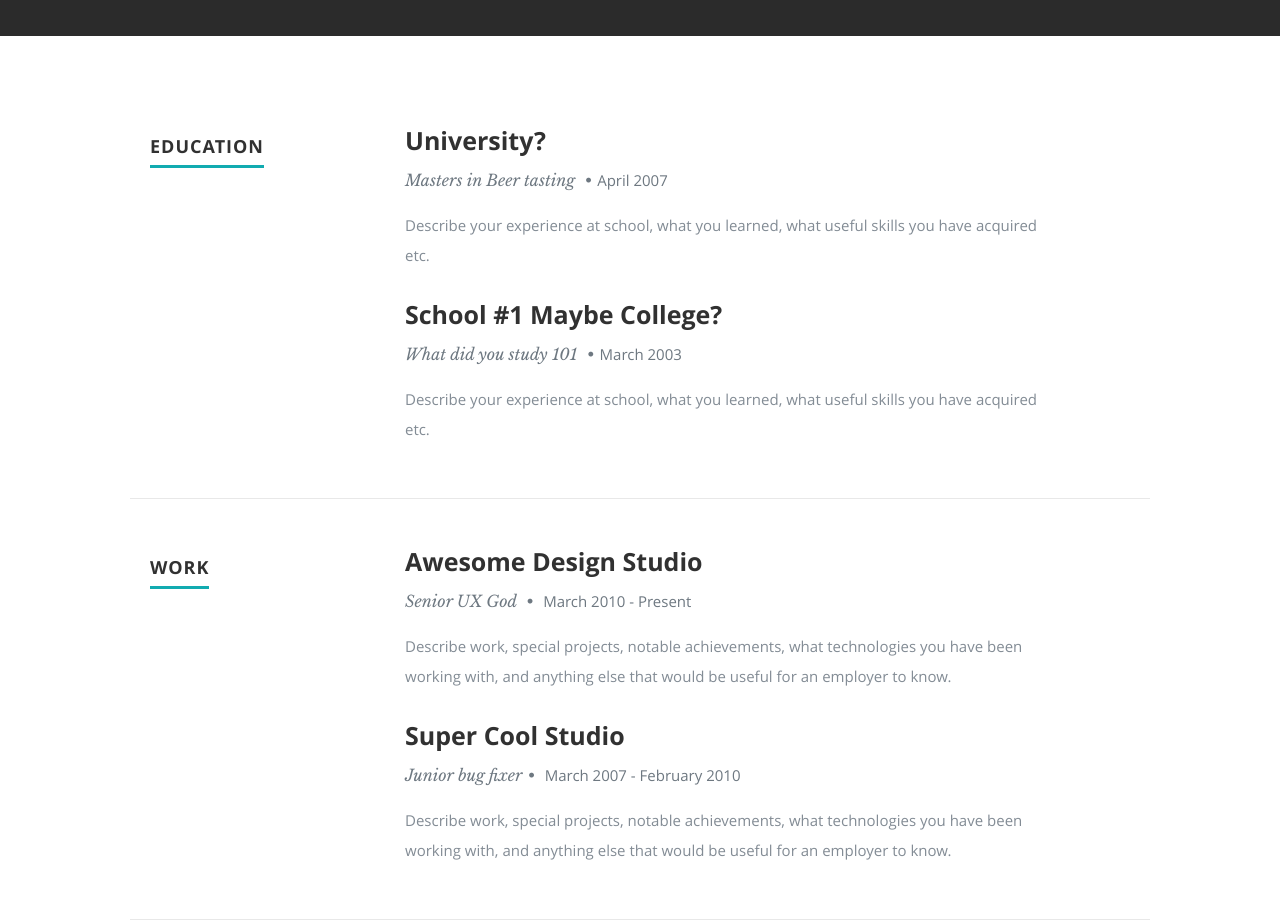
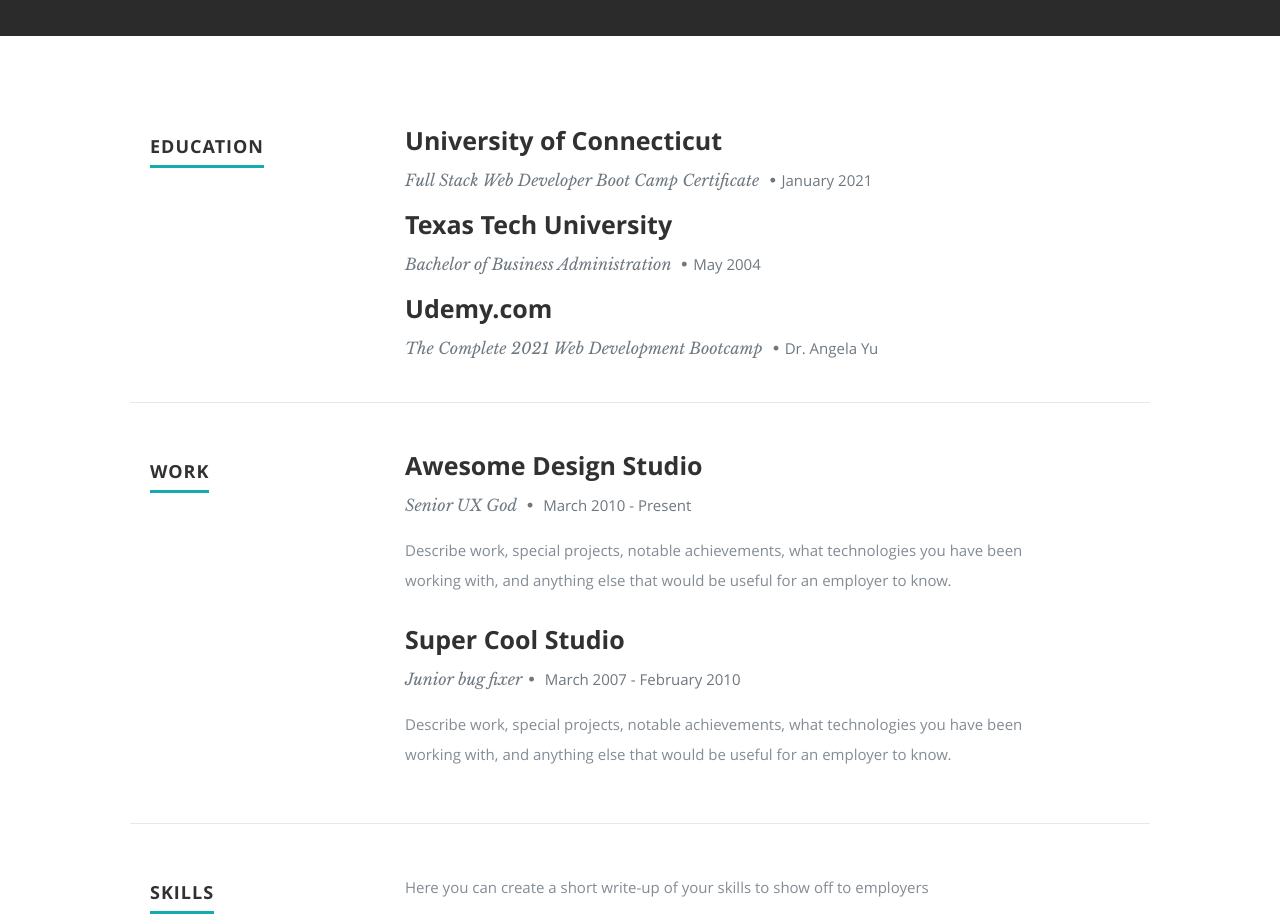
Before and after one commit to adt315/portfolio, a React (Create React App) app: page / in a window 1280 px wide. Shown: the part 1280-2203 px from the top of the page. Built offline with nearby package versions, Linux system fonts and the light colour scheme.

Commit message:
add education info

```diff
--- a/public/resumeData.json
+++ b/public/resumeData.json
@@ -57,16 +57,19 @@
     "skillmessage":"Here you can create a short write-up of your skills to show off to employers",
     "education":[
       {
-        "school":"University?",
-        "degree":"Masters in Beer tasting",
-        "graduated":"April 2007",
-        "description":"Describe your experience at school, what you learned, what useful skills you have acquired etc."
+        "school":"University of Connecticut",
+        "degree":"Full Stack Web Developer Boot Camp Certificate",
+        "graduated":"January 2021"
       },
       {
-        "school":"School #1 Maybe College?",
-        "degree":"What did you study 101",
-        "graduated":"March 2003",
-        "description":"Describe your experience at school, what you learned, what useful skills you have acquired etc."
+        "school":"Texas Tech University",
+        "degree":"Bachelor of Business Administration",
+        "graduated":"May 2004"
+      },
+      {
+        "school":"Udemy.com",
+        "degree":"The Complete 2021 Web Development Bootcamp",
+        "graduated":"Dr. Angela Yu"
       }
     ],
     "work":[
--- a/src/Components/Resume.js
+++ b/src/Components/Resume.js
@@ -8,7 +8,7 @@
       var education = this.props.data.education.map(function(education){
         return <div key={education.school}><h3>{education.school}</h3>
         <p className="info">{education.degree} <span>&bull;</span><em className="date">{education.graduated}</em></p>
-        <p>{education.description}</p></div>
+        </div>
       })
       var work = this.props.data.work.map(function(work){
         return <div key={work.company}><h3>{work.company}</h3>
```
